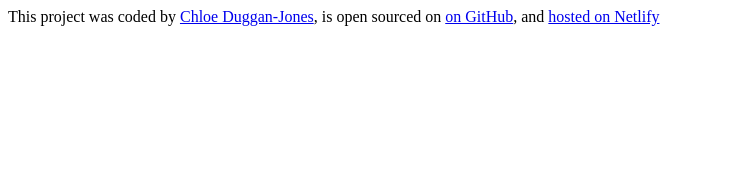
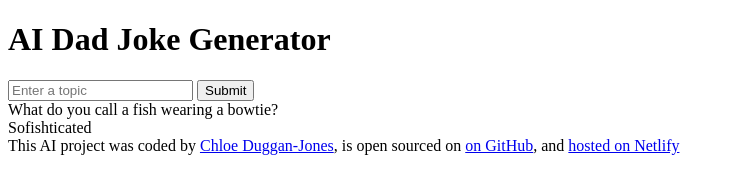
Before and after one commit to Chloedj/Project-Joke-App, a plain HTML site: page index.html in a window 1280 px wide. Shown: the whole page, without its empty margins (0-734 px from the left). Drawn offline with Linux system fonts and the light colour scheme.

Commit message:
Added basic HTML structure

```diff
--- a/index.html
+++ b/index.html
@@ -4,14 +4,26 @@
     <meta charset="UTF-8" />
     <meta name="viewport" content="width=device-width, initial-scale=1.0" />
     <link rel="stylesheet" href="src/style.css" />
-    <title>Dad Joke Generator</title>
+    <title>AI Dad Joke Generator</title>
   </head>
   <body>
+    <header>
+      <h1>AI Dad Joke Generator</h1>
+    </header>
+    <main>
+      <form>
+        <input type="text" placeholder="Enter a topic" required />
+        <input type="submit" />
+      </form>
+      <div>
+        What do you call a fish wearing a bowtie?
+        <br />
+        Sofishticated
+      </div>
+    </main>
     <footer>
-      <footer>
-        This project was coded by
-        <a href="https://github.com/Chloedj" target="_blank"
-          >Chloe Duggan-Jones</a
+      This AI project was coded by
+      <a href="https://github.com/Chloedj" target="_blank">Chloe Duggan-Jones</a
       >, is open sourced on
       <a href="https://github.com/Chloedj/Project-Joke-App" target="_blank"
         >on GitHub</a
@@ -22,7 +34,6 @@
         >hosted on Netlify</a
       >
     </footer>
-    </footer>
     <script src="src/index.js"></script>
   </body>
 </html>
```
Lines whose indentation alone changed are shown as unchanged.
